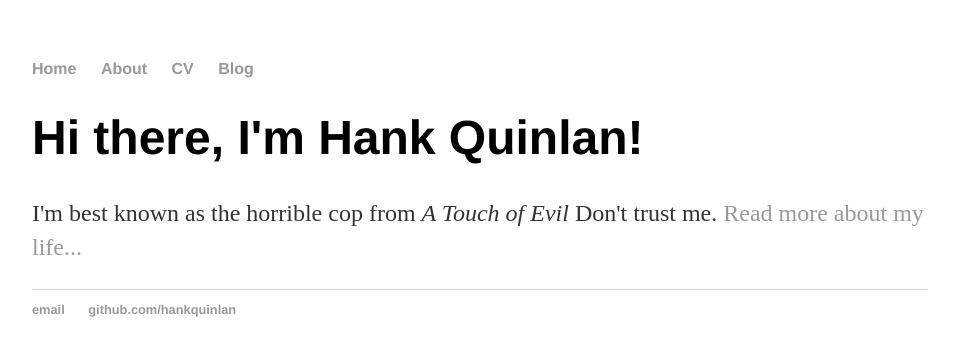
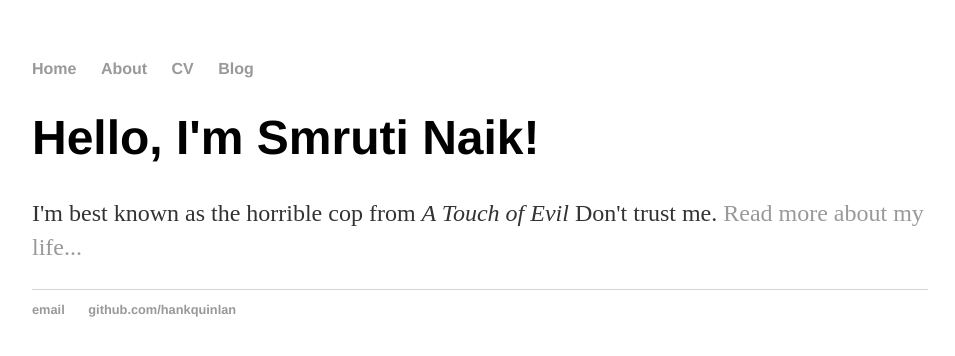
Before and after one commit to smrutinaik0203/smrutinaik.github.io, a Jekyll site: the page built from index.html, in a window 1280 px wide. Shown: the top 356 px of the page, without its empty margins (160-1115 px from the left). Built offline with Jekyll 4.4.1, drawn with Linux system fonts in a browser that asks for light colours.

Commit message:
Update index.html

```diff
--- a/index.html
+++ b/index.html
@@ -1,8 +1,8 @@
 ---
 layout: default
-title: Hank Quinlan, Horrible Cop
+title: Smruti Naik
 ---
 <div class="blurb">
-	<h1>Hi there, I'm Hank Quinlan!</h1>
+	<h1>Hello, I'm Smruti Naik!</h1>
 	<p>I'm best known as the horrible cop from <em>A Touch of Evil</em> Don't trust me. <a href="/about">Read more about my life...</a></p>
 </div><!-- /.blurb -->
```
